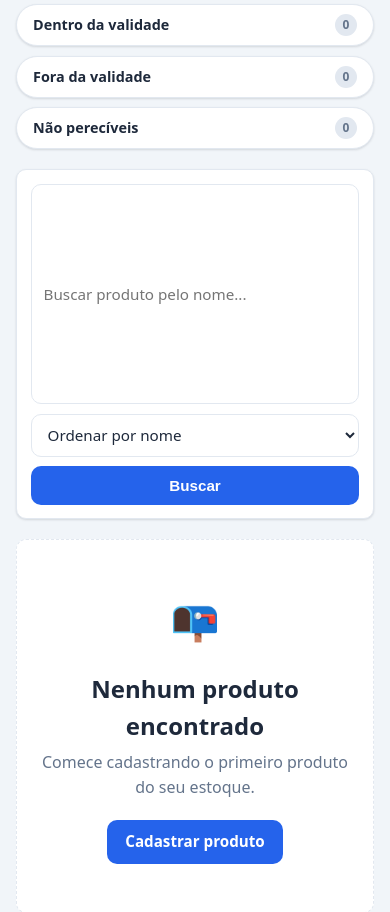
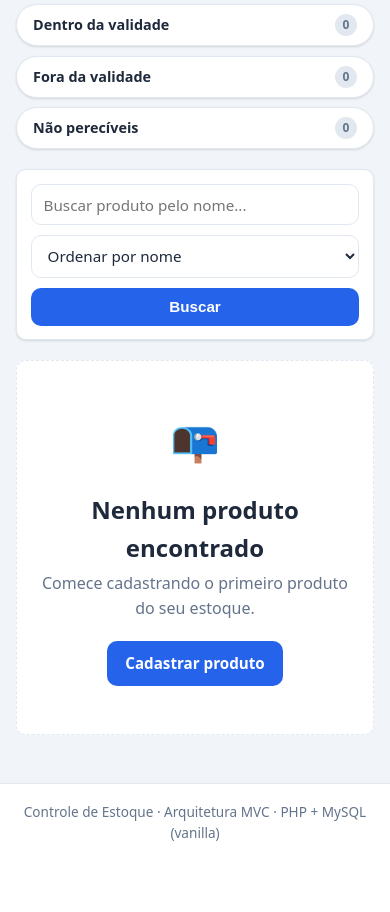
Before and after one commit to HomeSweet2001/controle-estoque-mvc, a PHP site: page / in a window 390 px wide. Shown: the part 619-1531 px from the top of the page. After the commit the page ends 1460 px from the top, so only its background shows below. Run offline with PHP 8.4, Linux system fonts and the light colour scheme; the visitor is signed in with stand-in values (Sample User, id 1); data that the repository does not hold is empty.

Commit message:
Add files via upload

```diff
--- a/assets/css/style.css
+++ b/assets/css/style.css
@@ -738,6 +738,13 @@ select:focus {
         flex-direction: column;
     }
 
+    /* Em coluna, o flex-basis de 220px do input passaria a ser a ALTURA
+       (deixando o campo gigante). Aqui devolvemos a altura natural. */
+    .form-busca input[type="text"] {
+        flex: 0 0 auto;
+        width: 100%;
+    }
+
     .form-busca .botao,
     .form-busca select {
         width: 100%;
```
